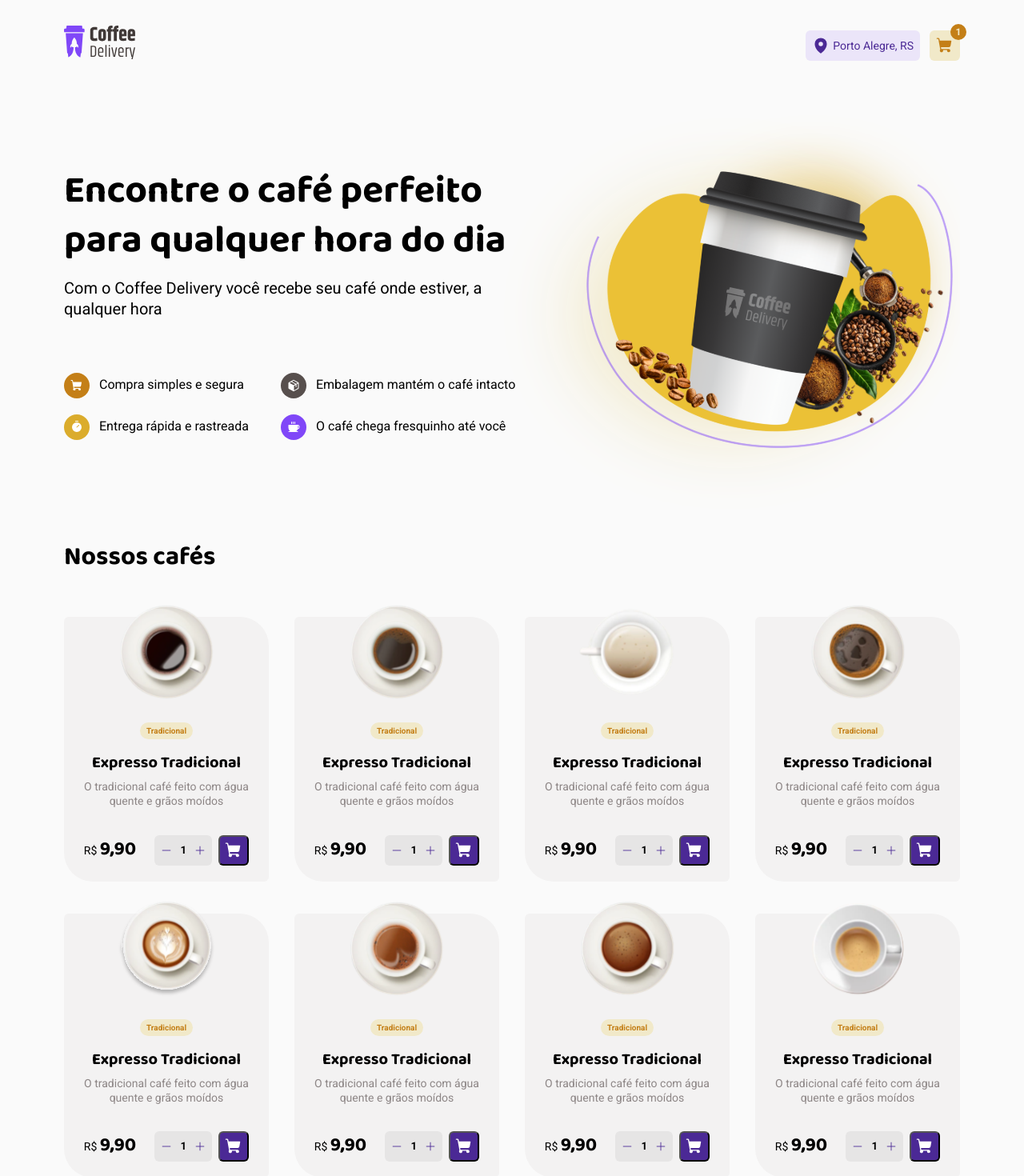
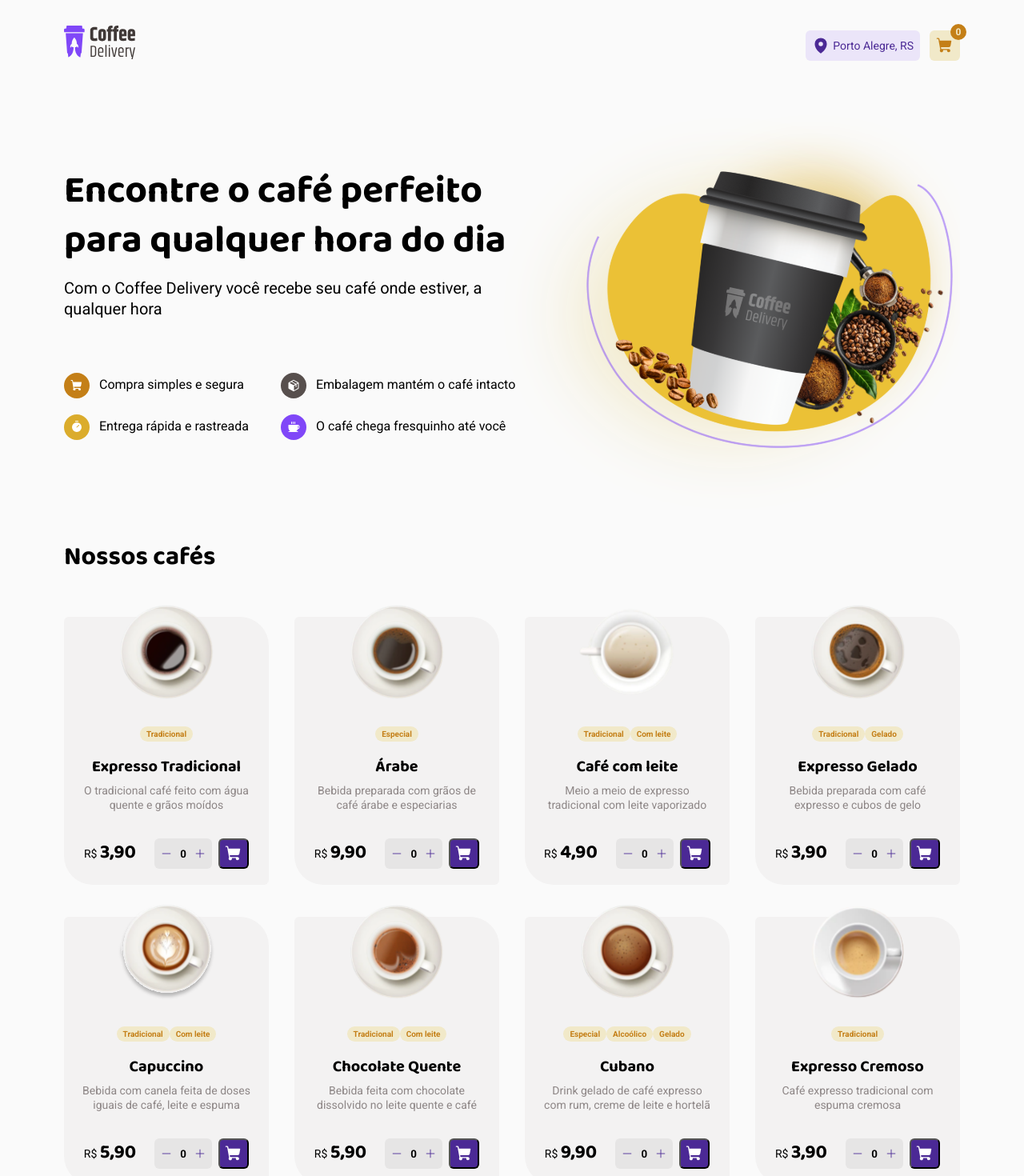
Before and after one commit to marcos-roberto-dev/coffee-react, a React (Vite) app: page / in a window 1280 px wide. Shown: the top 1470 px of the page at 80% size. Built offline with nearby package versions, Linux system fonts and the light colour scheme.

Commit message:
:sparkles: create context ShoppingCart

```diff
--- a/src/components/ButtonQuantityItem/index.tsx
+++ b/src/components/ButtonQuantityItem/index.tsx
@@ -1,20 +1,52 @@
-import { ReactNode } from 'react'
+import { ChangeEvent, ReactNode } from 'react'
 import { Minus, Plus } from 'phosphor-react'
 import { CoffeeControlShip } from './styles'
 
 interface ButtonQuantityItemProps {
   children?: ReactNode
+  quantity: number
+  onPlusQuantityChange: (id: number) => void
+  onMinusMinusQuantityChange: (id: number) => void
+  onChange: (qnt: number, id: number) => void
+  coffeeId: number
 }
 
-export function ButtonQuantityItem({ children }: ButtonQuantityItemProps) {
+export function ButtonQuantityItem({
+  children,
+  quantity,
+  onPlusQuantityChange,
+  onMinusMinusQuantityChange,
+  onChange,
+  coffeeId,
+}: ButtonQuantityItemProps) {
+  function onHandlePlusChange() {
+    onPlusQuantityChange(coffeeId)
+  }
+
+  function onHandleMinusChange() {
+    onMinusMinusQuantityChange(coffeeId)
+  }
+
+  function handleChange(event: ChangeEvent<HTMLInputElement>) {
+    onChange(+event.target.value, coffeeId)
+  }
+
   return (
     <CoffeeControlShip>
       <div>
-        <button>
+        <button onClick={onHandleMinusChange}>
           <Minus size={14} />
         </button>
-        {children || <input type="number" step={1} min={1} value={1} />}
-        <button>
+        {children || (
+          <input
+            type="number"
+            step={1}
+            min={1}
+            value={quantity}
+            onChange={handleChange}
+          />
+        )}
+        <button onClick={onHandlePlusChange}>
           <Plus size={14} />
         </button>
       </div>
--- a/src/components/Buttons/index.tsx
+++ b/src/components/Buttons/index.tsx
@@ -1,14 +1,14 @@
-import { ReactNode } from 'react'
+import { ReactNode, ButtonHTMLAttributes } from 'react'
 import { LargeButton, NormalButton, SmallButton } from './styles'
 
-interface ButtonProps {
+interface ButtonProps extends ButtonHTMLAttributes<HTMLButtonElement> {
   children?: ReactNode
   size?: 'small' | 'normal' | 'large'
   active?: boolean
   variant?: 'default' | 'purpleLight' | 'yellowLight' | 'yellow'
   tip?: boolean
   clickable?: boolean
-  contentTip?: string
+  contentTip?: number
 }
 
 export function Button({
@@ -19,23 +19,39 @@ export function Button({
   clickable = true,
   active = false,
   contentTip,
+  ...rest
 }: ButtonProps) {
   return (
     <>
       {size === 'small' && (
-        <SmallButton variant={variant} clickable={clickable} active={active}>
+        <SmallButton
+          variant={variant}
+          clickable={clickable}
+          active={active}
+          {...rest}
+        >
           {children}
           {tip && <span>{contentTip}</span>}
         </SmallButton>
       )}
       {size === 'normal' && (
-        <NormalButton variant={variant} clickable={clickable} active={active}>
+        <NormalButton
+          variant={variant}
+          clickable={clickable}
+          active={active}
+          {...rest}
+        >
           {children}
           {tip && <span>{contentTip}</span>}
         </NormalButton>
       )}
       {size === 'large' && (
-        <LargeButton variant={variant} clickable={clickable} active={active}>
+        <LargeButton
+          variant={variant}
+          clickable={clickable}
+          active={active}
+          {...rest}
+        >
           {children}
           {tip && <span>{contentTip}</span>}
         </LargeButton>
--- a/src/components/Header/index.tsx
+++ b/src/components/Header/index.tsx
@@ -1,10 +1,13 @@
+import { useContext } from 'react'
 import { NavLink } from 'react-router-dom'
 import { HeaderButtonsContainer, HeaderContainer } from './styles'
 import CoffeeLogo from '../../assets/logo.svg'
 import { Button } from '../Buttons'
 import { MapPin, ShoppingCart } from 'phosphor-react'
+import { ShoppingCartContext } from '../../context/ShoppingCartContext'
 
 export function Header() {
+  const { cart } = useContext(ShoppingCartContext)
   return (
     <HeaderContainer>
       <NavLink to="/">
@@ -16,7 +19,12 @@ export function Header() {
           Porto Alegre, RS
         </Button>
         <NavLink to="/checkout">
-          <Button tip={true} size="small" variant="yellowLight" contentTip="1">
+          <Button
+            tip={true}
+            size="small"
+            variant="yellowLight"
+            contentTip={cart.length}
+          >
             <ShoppingCart size={22} weight="fill" />
           </Button>
         </NavLink>
--- /dev/null
+++ b/src/context/ShoppingCartContext.tsx
@@ -0,0 +1,99 @@
+import { createContext, useState, ReactNode } from 'react'
+export interface CoffeeItem {
+  id: number
+  name: string
+  label: string
+  qnt: number
+  price: number
+  kinds: string[]
+  description: string
+}
+
+interface TotalAmount {
+  totalAmountCoffees: string
+  totalAmountWithDelivery: string
+}
+
+interface IShoppingCartContext {
+  cart: CoffeeItem[]
+  deliveryTax: number
+  addCoffeInShoppingCart: (coffee: CoffeeItem) => void
+  totalAmountCheckout: () => TotalAmount
+  removeCoffeeInShoppingCart: (id: number) => void
+}
+
+interface ShoppingCartContextProviderProps {
+  children: ReactNode
+}
+
+export const ShoppingCartContext = createContext({} as IShoppingCartContext)
+
+export function ShoppingCartContextProvider({
+  children,
+}: ShoppingCartContextProviderProps) {
+  const [deliveryTax] = useState(3.5)
+  const [cart, setCart] = useState<CoffeeItem[]>([])
+
+  function addCoffeInShoppingCart(coffee: CoffeeItem) {
+    const hasItemInShoppingCart = cart.find(
+      (shoppingCartItem) => shoppingCartItem.id === coffee.id,
+    )
+    if (hasItemInShoppingCart) {
+      const shoppingCartMap = cart.map((shoppingCartItem) => {
+        if (shoppingCartItem.id === coffee.id) {
+          return {
+            ...shoppingCartItem,
+            qnt: coffee.qnt,
+          }
+        }
+        return coffee
+      })
+      setCart(shoppingCartMap)
+      return
+    }
+
+    setCart((state) => [...state, coffee])
+  }
+
+  function totalAmountCheckout() {
+    return {
+      totalAmountCoffees: cart
+        .reduce(
+          (previous, currentValue) =>
+            (previous += currentValue.price * currentValue.qnt),
+          0,
+        )
+        .toLocaleString('pt-br', {
+          minimumFractionDigits: 2,
+        }),
+      totalAmountWithDelivery: cart
+        .reduce(
+          (previous, currentValue) =>
+            (previous += currentValue.price * currentValue.qnt),
+          deliveryTax,
+        )
+        .toLocaleString('pt-br', {
+          minimumFractionDigits: 2,
+        }),
+    }
+  }
+
+  function removeCoffeeInShoppingCart(id: number) {
+    const shoppingCartFilter = cart.filter((coffee) => coffee.id !== id)
+    setCart(shoppingCartFilter)
+  }
+
+  return (
+    <ShoppingCartContext.Provider
+      value={{
+        cart,
+        deliveryTax,
+        addCoffeInShoppingCart,
+        totalAmountCheckout,
+        removeCoffeeInShoppingCart,
+      }}
+    >
+      {children}
+    </ShoppingCartContext.Provider>
+  )
+}
--- a/src/pages/Checkout/CheckoutCoffeeItem/index.tsx
+++ b/src/pages/Checkout/CheckoutCoffeeItem/index.tsx
@@ -8,16 +8,54 @@ import {
 } from './styles'
 
 import CoffeeIMG from '../../../assets/coffees/americano.svg'
+import {
+  CoffeeItem,
+  ShoppingCartContext,
+} from '../../../context/ShoppingCartContext'
+import { useContext } from 'react'
 
-export function CheckoutCoffeeItem() {
+interface CheckoutCoffeeItemProps {
+  coffee: CoffeeItem
+}
+
+export function CheckoutCoffeeItem({ coffee }: CheckoutCoffeeItemProps) {
+  const { addCoffeInShoppingCart, removeCoffeeInShoppingCart } =
+    useContext(ShoppingCartContext)
+
+  function handlePlusQuantityChange() {
+    addCoffeInShoppingCart({ ...coffee, qnt: coffee.qnt + 1 })
+  }
+
+  function handleMinusQuantityChange() {
+    addCoffeInShoppingCart({ ...coffee, qnt: coffee.qnt - 1 })
+  }
+
+  function handleChangeQuantityChange(qnt: number) {
+    addCoffeInShoppingCart({ ...coffee, qnt })
+  }
+
+  function handleRemoveCoffeeInShoppingCart() {
+    removeCoffeeInShoppingCart(coffee.id)
+  }
+
   return (
     <CheckoutCoffeeItemContainer>
       <img src={CoffeeIMG} alt="Coffee" />
       <div>
-        <h4>Expresso Tradicional</h4>
+        <h4>{coffee.label}</h4>
         <CheckoutCoffeeItemControl>
-          <ButtonQuantityItem />
-          <Button variant="default" size="small">
+          <ButtonQuantityItem
+            coffeeId={coffee.id}
+            quantity={coffee.qnt}
+            onMinusMinusQuantityChange={handleMinusQuantityChange}
+            onPlusQuantityChange={handlePlusQuantityChange}
+            onChange={handleChangeQuantityChange}
+          />
+          <Button
+            variant="default"
+            size="small"
+            onClick={handleRemoveCoffeeInShoppingCart}
+          >
             <Trash size={16} color={defaultTheme['--purple']} />
             Remover
           </Button>
--- a/src/pages/Checkout/CheckoutCoffeeSelected/index.tsx
+++ b/src/pages/Checkout/CheckoutCoffeeSelected/index.tsx
@@ -1,3 +1,4 @@
+import { useContext } from 'react'
 import { NavLink } from 'react-router-dom'
 
 import { Button } from '../../../components/Buttons'
@@ -9,34 +10,44 @@ import {
   CheckoutSeparatorItem,
 } from './styles'
 import { CheckoutCoffeeItem } from '../CheckoutCoffeeItem'
+import { ShoppingCartContext } from '../../../context/ShoppingCartContext'
 
 export function CheckoutCoffeeSelected() {
+  const { cart, deliveryTax, totalAmountCheckout } =
+    useContext(ShoppingCartContext)
   return (
     <CheckoutCoffeeSelectedContainer>
       <h2>Cafés selecionados</h2>
       <CheckoutCoffeeListContainer>
         <Card>
           <ul>
-            <CheckoutCoffeeItem />
-            <CheckoutSeparatorItem />
-            <CheckoutCoffeeItem />
+            {cart.map((coffee) => (
+              <div key={coffee.id}>
+                <CheckoutCoffeeItem coffee={coffee} />
+                {cart.length > 1 && <CheckoutSeparatorItem />}
+              </div>
+            ))}
           </ul>
 
           <div>
-            <CheckoutSeparatorItem />
             <CheckoutAmount>
               <div>
                 <div>Total de itens</div>
-                <span>R$ 29,70</span>
+                <span>R$ {totalAmountCheckout().totalAmountCoffees}</span>
               </div>
 
               <div>
                 <div>Entrega</div>
-                <span>R$ 3,50</span>
+                <span>
+                  R${' '}
+                  {deliveryTax.toLocaleString('pt-br', {
+                    minimumFractionDigits: 2,
+                  })}
+                </span>
               </div>
               <div>
                 <h4>Total</h4>
-                <h4>R$ 33,20</h4>
+                <h4>R$ {totalAmountCheckout().totalAmountWithDelivery}</h4>
               </div>
             </CheckoutAmount>
             <NavLink to="/success">
--- a/src/pages/Home/Coffees/index.tsx
+++ b/src/pages/Home/Coffees/index.tsx
@@ -9,49 +9,121 @@ import {
 } from './styles'
 import { ButtonQuantityItem } from '../../../components/ButtonQuantityItem'
 import { ShoppingCart } from 'phosphor-react'
-const coffees = [
+import { useState, useContext } from 'react'
+import {
+  CoffeeItem,
+  ShoppingCartContext,
+} from '../../../context/ShoppingCartContext'
+
+const coffeesAPI = [
   {
     id: 1,
     name: 'americano',
-    alt: 'Tradicional',
+    label: 'Expresso Tradicional',
+    qnt: 0,
+    price: 3.9,
+    kinds: ['Tradicional'],
+    description: 'O tradicional café feito com água quente e grãos moídos',
   },
   {
     id: 2,
     name: 'arabe',
-    alt: 'Tradicional',
+    label: 'Árabe',
+    qnt: 0,
+    price: 9.9,
+    kinds: ['Especial'],
+    description: 'Bebida preparada com grãos de café árabe e especiarias',
   },
   {
     id: 3,
     name: 'cafe_com_leite',
-    alt: 'Tradicional',
+    label: 'Café com leite',
+    qnt: 0,
+    price: 4.9,
+    kinds: ['Tradicional', 'Com leite'],
+    description: 'Meio a meio de expresso tradicional com leite vaporizado',
   },
   {
     id: 4,
     name: 'cafe_gelado',
-    alt: 'Tradicional',
+    label: 'Expresso Gelado',
+    qnt: 0,
+    price: 3.9,
+    kinds: ['Tradicional', 'Gelado'],
+    description: 'Bebida preparada com café expresso e cubos de gelo',
   },
   {
     id: 5,
     name: 'capuccino',
-    alt: 'Tradicional',
+    label: 'Capuccino',
+    qnt: 0,
+    price: 5.9,
+    kinds: ['Tradicional', 'Com leite'],
+    description:
+      'Bebida com canela feita de doses iguais de café, leite e espuma',
   },
   {
     id: 6,
     name: 'chocolate_quente',
-    alt: 'Tradicional',
+    label: 'Chocolate Quente',
+    qnt: 0,
+    price: 5.9,
+    kinds: ['Tradicional', 'Com leite'],
+    description: 'Bebida feita com chocolate dissolvido no leite quente e café',
   },
   {
     id: 7,
     name: 'cubano',
-    alt: 'Tradicional',
+    label: 'Cubano',
+    qnt: 0,
+    price: 9.9,
+    kinds: ['Especial', 'Alcoólico', 'Gelado'],
+    description:
+      'Drink gelado de café expresso com rum, creme de leite e hortelã',
   },
   {
     id: 8,
     name: 'expresso_cremoso',
-    alt: 'Tradicional',
+    label: 'Expresso Cremoso',
+    qnt: 0,
+    price: 3.9,
+    kinds: ['Tradicional'],
+    description: 'Café expresso tradicional com espuma cremosa',
   },
 ]
 export function CoffeesSection() {
+  const [coffees, setCoffees] = useState(coffeesAPI)
+  const { addCoffeInShoppingCart } = useContext(ShoppingCartContext)
+
+  function handleChange(qnt: number, id: number, type = 'DEFAULT') {
+    const coffeeMap = coffees.map((coffee) => {
+      if (coffee.id === id) {
+        return {
+          ...coffee,
+          qnt: type === 'DEFAULT' ? (coffee.qnt += qnt) : qnt,
+        }
+      }
+      return coffee
+    })
+    setCoffees(coffeeMap)
+  }
+
+  function handlePlusQuantityChange(id: number) {
+    handleChange(1, id)
+  }
+
+  function handleMinusQuantityChange(id: number) {
+    handleChange(-1, id)
+  }
+
+  function handleChangeQuantityChange(qnt: number, id: number) {
+    handleChange(qnt, id, 'CHANGE')
+  }
+
+  function addShoppingCart(coffee: CoffeeItem): void {
+    addCoffeInShoppingCart(coffee)
+  }
+
   return (
     <CoffeesContainer>
       <h2>Nossos cafés</h2>
@@ -66,25 +138,38 @@ export function CoffeesSection() {
                   import.meta.url,
                 ).href
               }
-              alt={coffee.alt}
+              alt={coffee.label}
             />
 
             <CoffeContentText>
-              <span>Tradicional</span>
-              <strong>Expresso Tradicional</strong>
-              <span>
-                O tradicional café feito com água quente e grãos moídos
-              </span>
+              <div>
+                {coffee.kinds.map((kind) => (
+                  <span key={kind}>{kind}</span>
+                ))}
+              </div>
+
+              <strong>{coffee.label}</strong>
+              <span>{coffee.description}</span>
             </CoffeContentText>
 
             <CoffeFooter>
               <CoffeePrice>
                 <span>R$ </span>
-                <strong>9,90</strong>
+                <strong>
+                  {coffee.price.toLocaleString('pt-br', {
+                    minimumFractionDigits: 2,
+                  })}
+                </strong>
               </CoffeePrice>
               <CoffeeControl>
-                <ButtonQuantityItem />
-                <button>
+                <ButtonQuantityItem
+                  quantity={coffee.qnt}
+                  coffeeId={coffee.id}
+                  onMinusMinusQuantityChange={handleMinusQuantityChange}
+                  onPlusQuantityChange={handlePlusQuantityChange}
+                  onChange={handleChangeQuantityChange}
+                />
+                <button onClick={() => addShoppingCart(coffee)}>
                   <ShoppingCart size={22} weight="fill" />
                 </button>
               </CoffeeControl>
--- a/src/pages/Home/Coffees/styles.ts
+++ b/src/pages/Home/Coffees/styles.ts
@@ -54,20 +54,22 @@ export const CoffeContentText = styled.div`
     text-align: center;
   }
 
-  span:first-child {
-    background: ${(props) => props.theme['--yellow-light']};
-    color: ${(props) => props.theme['--yellow-dark']};
-    font-size: 0.625rem;
-    padding: 0.25rem 0.5rem;
-    border-radius: 5rem;
-    font-weight: bold;
-  }
-
-  span:last-child {
+  > span:last-child {
     margin-top: 0.5rem;
     color: ${(props) => props.theme['--base-label']};
     font-size: 0.875rem;
     line-height: 130%;
+  }
+
+  > div {
+    span {
+      background: ${(props) => props.theme['--yellow-light']};
+      color: ${(props) => props.theme['--yellow-dark']};
+      font-size: 0.625rem;
+      padding: 0.25rem 0.5rem;
+      border-radius: 5rem;
+      font-weight: bold;
+    }
   }
 `
 export const CoffeFooter = styled.footer`
@@ -92,6 +94,7 @@ export const CoffeeControl = styled.div`
     display: flex;
     align-items: center;
     justify-content: center;
+    cursor: pointer;
   }
 `
 export const CoffeePrice = styled.div`
```
Also changed, not shown: src/App.tsx (+5 -2 lines).
